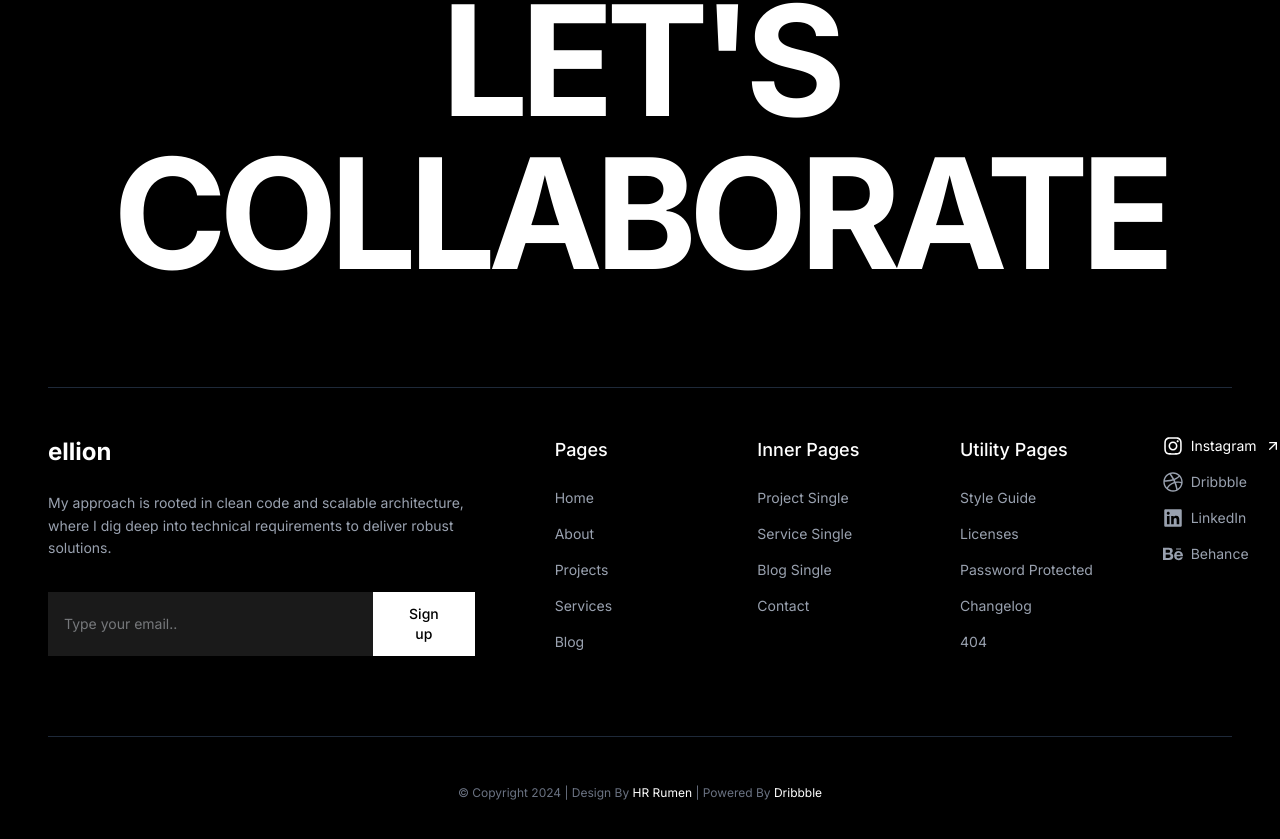
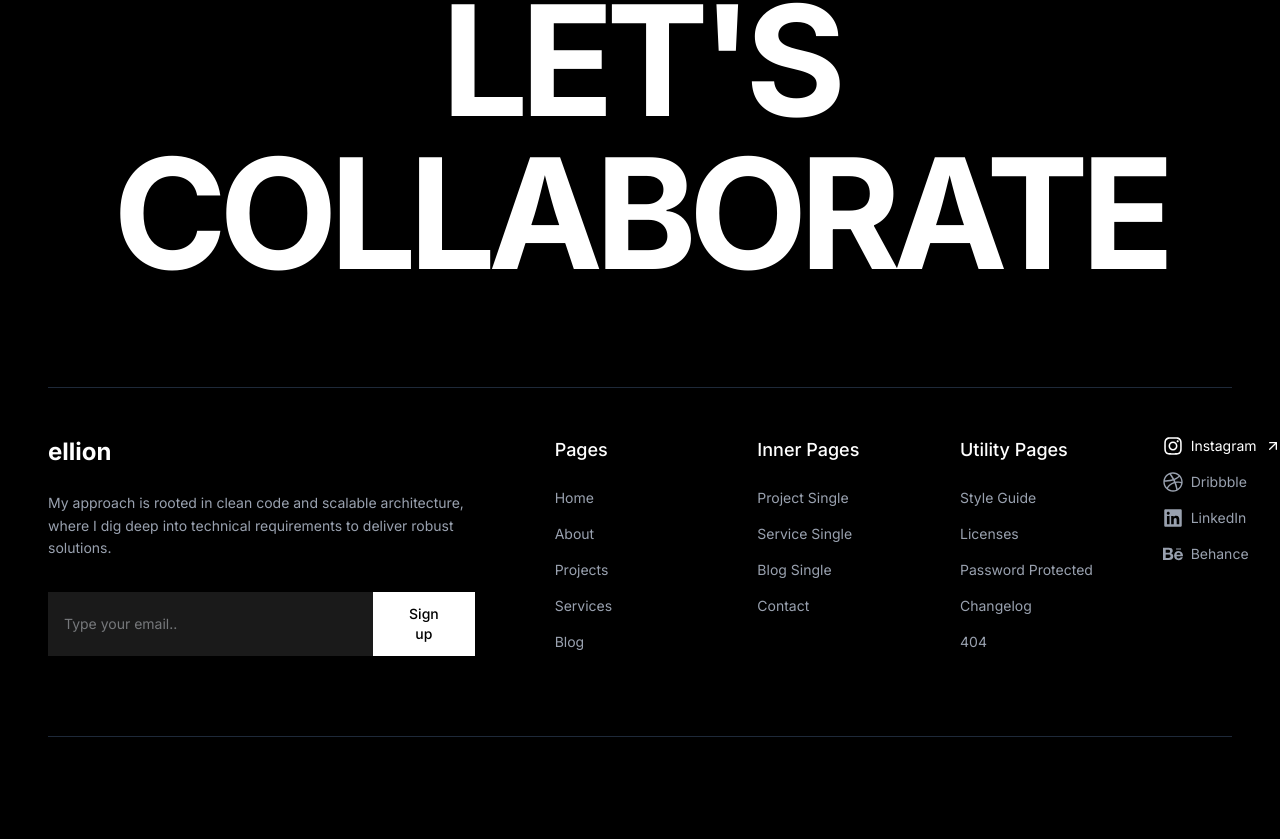
Before and after one commit to mhdjaseemtk/portfolio-nextjs, a Next.js app: page / in a window 1280 px wide. Shown: the part 4172-5011 px from the top of the page. Built offline with nearby package versions, Linux system fonts and the light colour scheme.

Commit message:
footer ui

```diff
--- a/components/Footer.tsx
+++ b/components/Footer.tsx
@@ -161,9 +161,7 @@ const Footer = () => {
 
             {/* Bottom Section */}
             <div className="flex flex-col md:flex-row items-center justify-center text-gray-500 text-xs py-4 text-center">
-                <p>
-                    &copy; Copyright 2024 | Design By <span className="text-white">HR Rumen</span> | Powered By <span className="text-white">Dribbble</span>
-                </p>
+
             </div>
         </footer>
     );
--- a/components/about.tsx
+++ b/components/about.tsx
@@ -20,7 +20,7 @@ export default function AboutPage() {
 
         {/* Title */}
         <h1 className="text-3xl font-bold mb-4">
-          Hi, I'm <span className="text-blue-600">Your Name</span> 👋
+          Hi, I'm <span className="text-blue-600">Jaseem T K</span> 👋
         </h1>
 
         {/* Description */}
```
